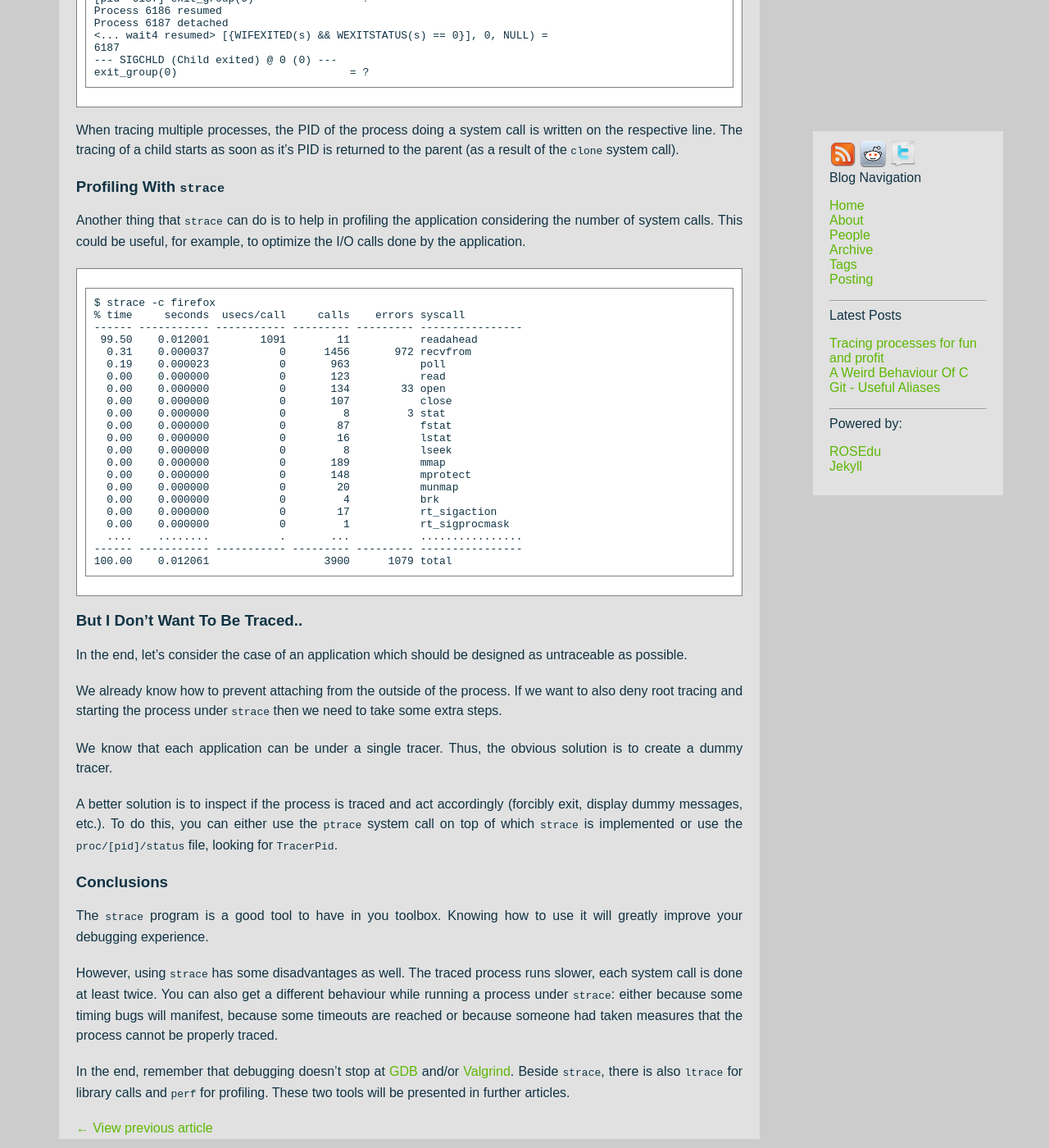
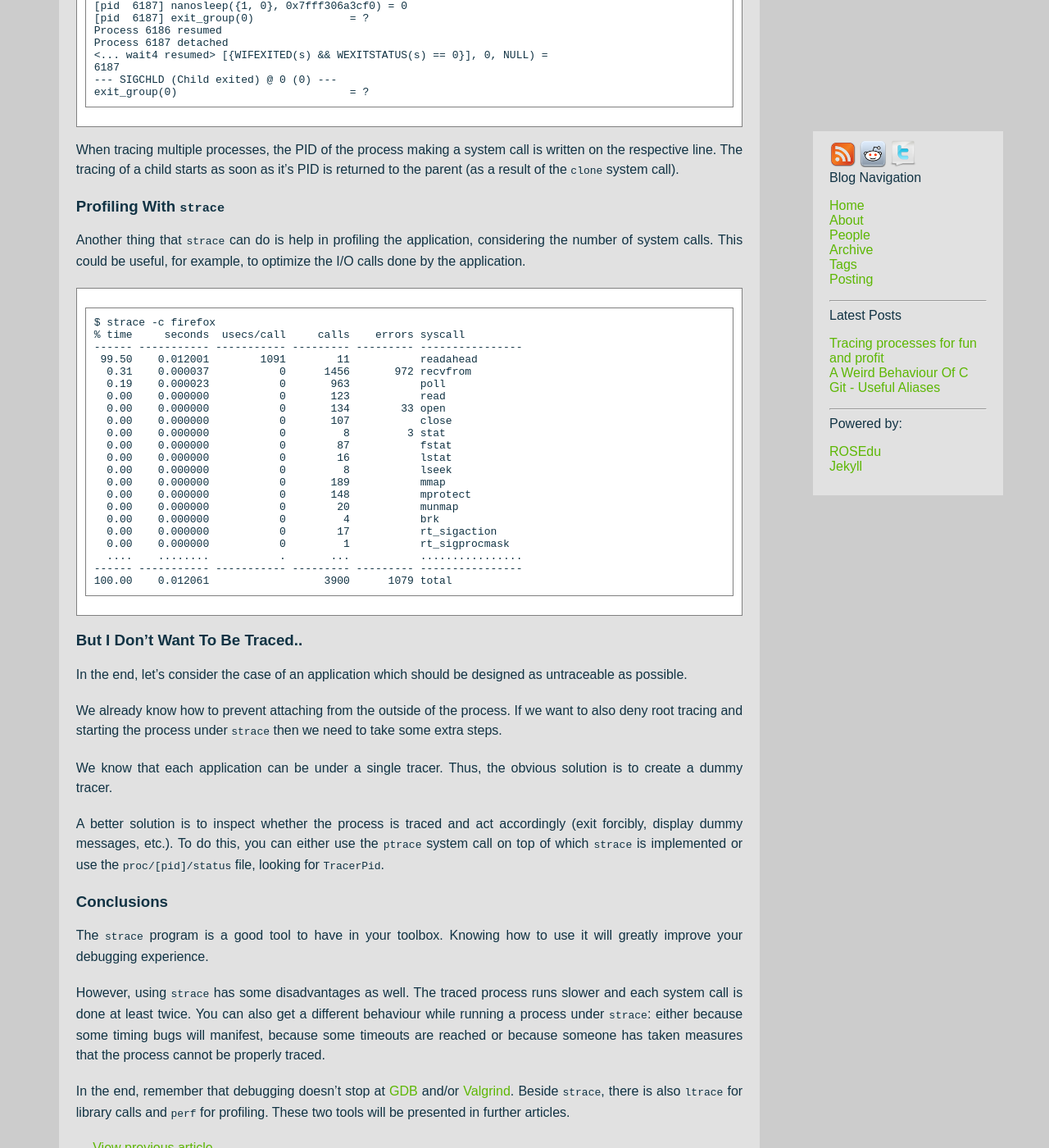
Before and after one commit to rosedu/techblog, a Jekyll site: the page built from _posts/2012-08-18-tracing-processes-for-fun-and-profit.md, in a window 1280 px wide and 1400 px high, scrolled down 4207 px. Shown: the whole window at 82% size. Built offline with Jekyll 4.4.1, drawn with Linux system fonts in a browser that asks for light colours; some of the changed text lies outside the part shown.

Commit message:
[tracing] Add more grammar fixes. By marcvs

```diff
--- a/_posts/2012-08-18-tracing-processes-for-fun-and-profit.md
+++ b/_posts/2012-08-18-tracing-processes-for-fun-and-profit.md
@@ -208,13 +208,13 @@
     --- SIGCHLD (Child exited) @ 0 (0) ---
     exit_group(0)                           = ?
 
-When tracing multiple processes, the PID of the process doing a system call is
+When tracing multiple processes, the PID of the process making a system call is
 written on the respective line. The tracing of a child starts as soon as it's
 PID is returned to the parent (as a result of the `clone` system call).
 
 ### Profiling With `strace`
 
-Another thing that `strace` can do is to help in profiling the application
+Another thing that `strace` can do is help in profiling the application,
 considering the number of system calls. This could be useful, for example, to
 optimize the I/O calls done by the application.
 
@@ -253,21 +253,21 @@
 We know that each application can be under a single tracer. Thus, the obvious
 solution is to create a dummy tracer.
 
-A better solution is to inspect if the process is traced and act accordingly
-(forcibly exit, display dummy messages, etc.). To do this, you can either use
+A better solution is to inspect whether the process is traced and act accordingly
+(exit forcibly, display dummy messages, etc.). To do this, you can either use
 the `ptrace` system call on top of which `strace` is implemented or use the
 `proc/[pid]/status` file, looking for `TracerPid`.
 
 ### Conclusions
 
-The `strace` program is a good tool to have in you toolbox. Knowing how to use
+The `strace` program is a good tool to have in your toolbox. Knowing how to use
 it will greatly improve your debugging experience.
 
 However, using `strace` has some disadvantages as well. The traced process
-runs slower, each system call is done at least twice. You can also get a
+runs slower and each system call is done at least twice. You can also get a
 different behaviour while running a process under `strace`: either because
 some timing bugs will manifest, because some timeouts are reached or because
-someone had taken measures that the process cannot be properly traced.
+someone has taken measures that the process cannot be properly traced.
 
 In the end, remember that debugging doesn't stop at [GDB][gdb-post] and/or
 [Valgrind][valgrind-post]. Beside `strace`, there is also `ltrace` for
```
Also changed, not shown: other parts of _posts/2012-08-18-tracing-processes-for-fun-and-profit.md (+14 -14 lines).
